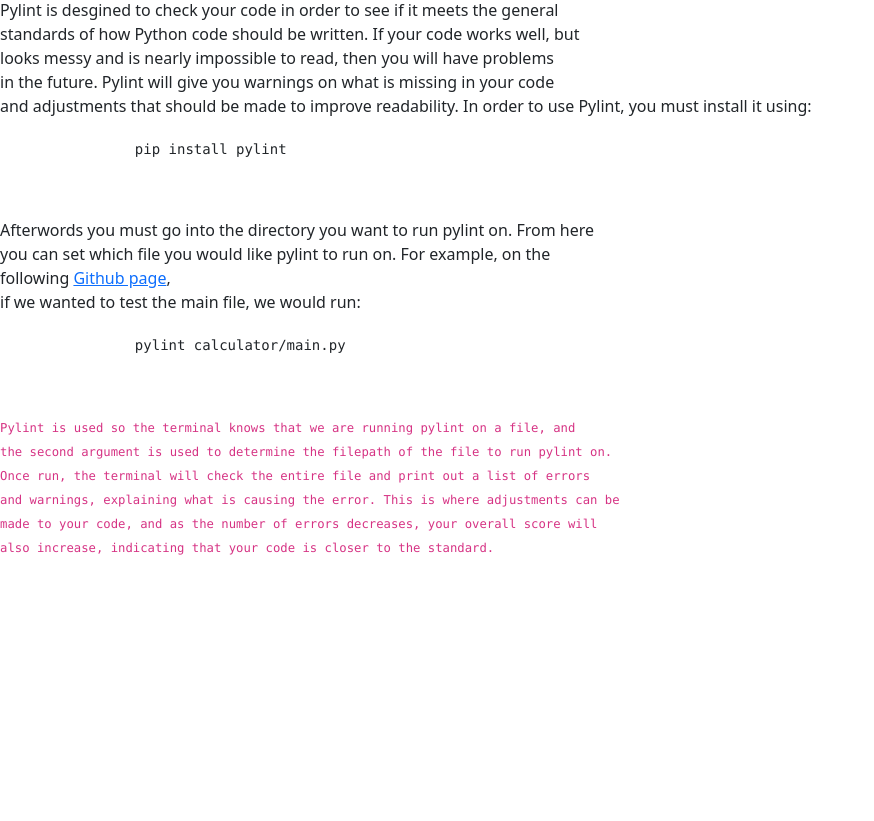
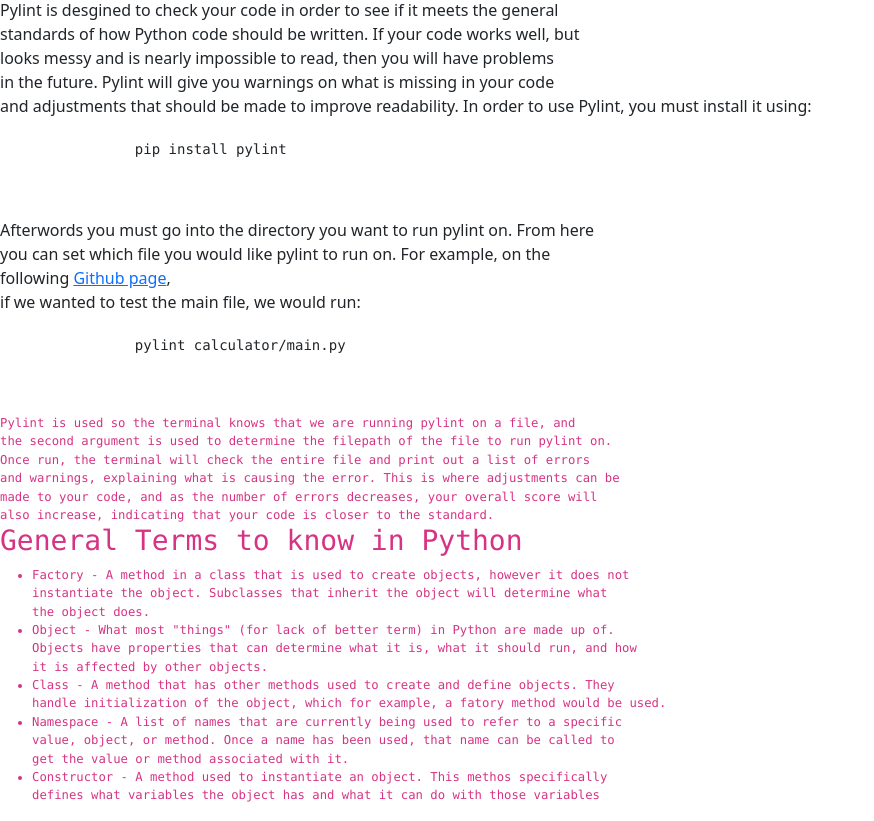
Before and after one commit to krojas64/is218-project2, a plain HTML site: page public_html/pylint.html in a window 1280 px wide. Shown: the part 82-903 px from the top of the page, without its empty margins (0-874 px from the left). Before the commit the page ends 800 px from the top, so only its background shows below. Drawn offline with nearby package versions, Linux system fonts and the light colour scheme.

Commit message:
Added some Python terms in pylint page

```diff
--- a/public_html/pylint.html
+++ b/public_html/pylint.html
@@ -32,13 +32,38 @@
 		pylint calculator/main.py
 		<code>
 		</pre>
+	</div>
+	<div>
+		Pylint is used so the terminal knows that we are running pylint on a file, and <br>
+                the second argument is used to determine the filepath of the file to run pylint on. <br>
+                Once run, the terminal will check the entire file and print out a list of errors <br>
+                and warnings, explaining what is causing the error. This is where adjustments can be <br>
+                made to your code, and as the number of errors decreases, your overall score will <br>
+                also increase, indicating that your code is closer to the standard.
+	</div>
+	<div>
+		<h3>General Terms to know in Python</h3>
+		<ul>
+			<li>Factory - A method in a class that is used to create objects, however it does not<br>
+			instantiate the object. Subclasses that inherit the object will determine what<br>
+			the object does.
+			</li>
+			<li>Object - What most "things" (for lack of better term) in Python are made up of.<br>
+			Objects have properties that can determine what it is, what it should run, and how <br>
+			it is affected by other objects.
+			</li>
+			<li>Class - A method that has other methods used to create and define objects. They <br>
+			handle initialization of the object, which for example, a fatory method would be used.
+			</li>
+			<li>Namespace - A list of names that are currently being used to refer to a specific <br>
+			value, object, or method. Once a name has been used, that name can be called to <br>
+			get the value or method associated with it.
+			</li>
+			<li>Constructor - A method used to instantiate an object. This methos specifically <br>
+			defines what variables the object has and what it can do with those variables <br>
+			</li>
 
-		Pylint is used so the terminal knows that we are running pylint on a file, and <br>
-		the second argument is used to determine the filepath of the file to run pylint on. <br>
-		Once run, the terminal will check the entire file and print out a list of errors <br>
-		and warnings, explaining what is causing the error. This is where adjustments can be <br>
-		made to your code, and as the number of errors decreases, your overall score will <br>
-		also increase, indicating that your code is closer to the standard.
+		</ul>
 	</div>
 
 
```
